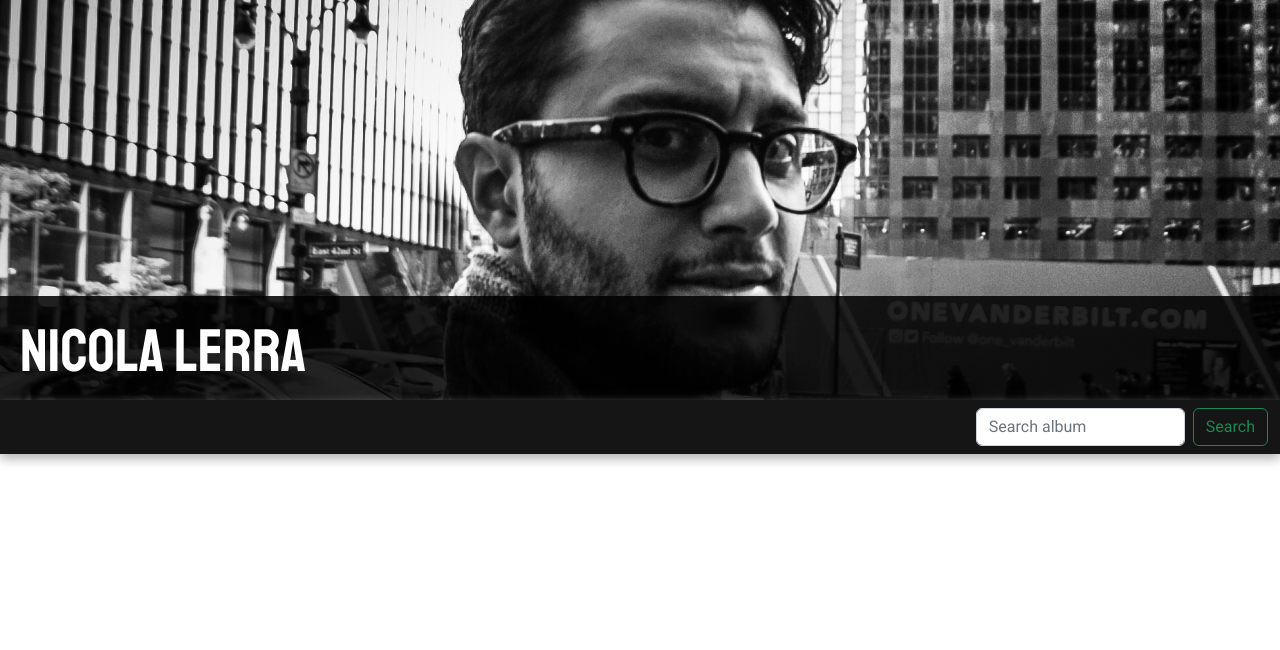
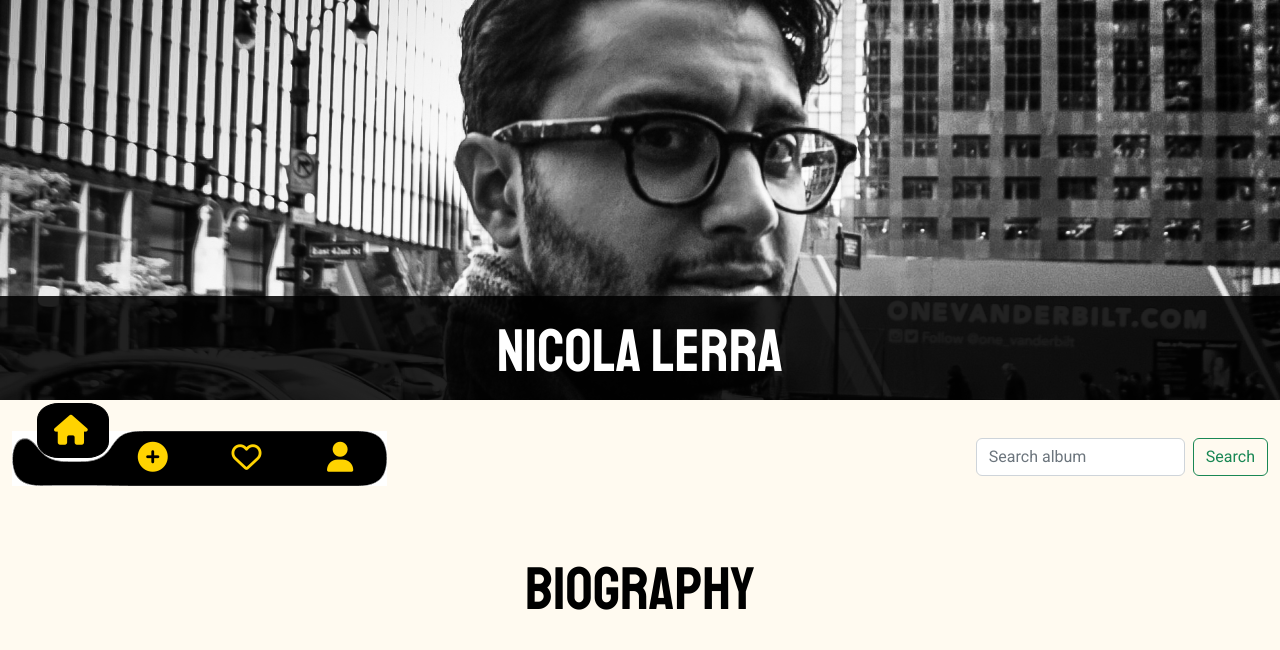
Before and after one commit to N1XIL9/U2-W7-D5.Progetto_Settimanale, a website: page index.html in a window 1280 px wide. Drawn offline with nearby package versions, Linux system fonts and the light colour scheme; no server answers.

Commit message:
da completare

```diff
--- a/assets/css/style.css
+++ b/assets/css/style.css
@@ -1,6 +1,6 @@
 body {
     font-family: 'Roboto', sans-serif;
-    /* background-color: black; */
+    background-color: floralwhite;
 
 }
 
@@ -25,6 +25,7 @@ h1 {
     font-size: 60px;
     color: white;
     padding: 20px;
+    text-align: center;
 }
 
 .pbunner {
@@ -41,14 +42,117 @@ h1 {
 }
 
 .navbar {
-    box-shadow: 0px 5px 10px 0px rgb(181, 181, 181);
-    background-color: #151515;
-
+    margin-top: 20px;
 }
 
 .logo {
     width: 10rem;
     height: 4rem;
+}
+
+/* FLOATING BAR  */
+
+.tabs {
+    color: floralwhite;
+    width: 375px;
+    height: 58px;
+    display: flex;
+    justify-content: center;
+    align-items: flex-end;
+    position: relative;
+}
+
+.liquid {
+    position: absolute;
+    filter: contrast(25);
+    width: 100%;
+    background: #fff;
+    overflow: hidden;
+}
+
+.liquid-tab {
+    width: 100%;
+    height: 55px;
+    background: #000000;
+    display: flex;
+    justify-content: center;
+    filter: blur(13px);
+}
+
+.inp {
+    display: none;
+}
+
+label {
+    cursor: pointer;
+    z-index: 2;
+    width: 36%;
+    height: 58px;
+    display: flex;
+    position: relative;
+    justify-content: center;
+    align-items: center;
+}
+
+label i {
+    color: #ffd300;
+    position: absolute;
+    font-size: 30px;
+    z-index: 4;
+    transition: 0.25s 0.12s cubic-bezier(0.18, -0.1, 0.8, 1.6);
+}
+
+.active {
+    position: absolute;
+    left: 25px;
+    width: 75px;
+    height: 30px;
+    background: #fff;
+    transition: 0.25s cubic-bezier(0.18, -0.1, 0.8, 1.6);
+}
+
+.bubble {
+    border: 1px solid black;
+    position: absolute;
+    width: 72px;
+    height: 55px;
+    background: #000000;
+    top: -25px;
+    left: 25px;
+    margin: auto;
+    z-index: 1;
+    border-radius: 30%;
+    transition: 0.25s cubic-bezier(0.18, -0.1, 0.8, 1.6);
+}
+
+input:checked+label {
+    top: -27px;
+    left: 12px;
+}
+
+#home:checked~.bubble,
+#home:checked~div div .active {
+    left: 25px;
+}
+
+#search:checked~.bubble,
+#search:checked~div div .active {
+    left: 24.5%;
+}
+
+#add:checked~.bubble,
+#add:checked~div div .active {
+    left: 30.5%;
+}
+
+#heart:checked~.bubble,
+#heart:checked~div div .active {
+    left: 56.5%;
+}
+
+#user:checked~.bubble,
+#user:checked~div div .active {
+    left: 80.5%;
 }
 
 /* SECTION ARTIST  */
@@ -130,24 +234,39 @@ audio {
     font-weight: bold;
 }
 
-.card {
+.card .imgCover:hover {
     border-radius: 20px;
     margin: 10px;
+    transform: perspective(800px) rotateY(0deg);
+    opacity: 1;
 }
 
-.card:hover {
-    box-shadow: 1px 1px 5px 1px black;
+.card {
+    background-color: floralwhite;
+    border: none;
+    margin: 15px;
 }
+
+
 
 .imgCover {
     border-radius: 20px 20px 0px 0px;
+    object-fit: cover;
+
+    -webkit-box-reflect: below 2px linear-gradient(transparent, transparent, #0004);
+
+    transform-origin: center;
+    transform: perspective(800px) rotateY(25deg);
+    transition: 0.5s;
 }
 
 .card-body {
+    margin: 10px;
     display: flex;
     flex-direction: column;
     justify-content: space-around;
     align-items: center;
+    border: none;
 }
 
 audio::-webkit-media-controls-play-button,
@@ -155,3 +274,9 @@ audio::-webkit-media-controls-panel {
     background-color: "#000";
     color: #000;
 }
+
+/* SECTION BIO  */
+
+.biohuno {
+    color: black;
+}
--- a/assets/js/script.js
+++ b/assets/js/script.js
@@ -14,8 +14,8 @@ async function chargeApi() {
 
   for (let index = 0; index < albumTot.length; index++) {
     document.querySelector("#sectionAlbum").innerHTML += `<div class="card" style="width: 15rem;">
-        <img class="imgCover" src= "${albumTot[index].album.cover_medium}" class="card-img-top" alt="img">
-        <div class="card-body">
+    <div class="card-body">
+    <img class="imgCover" src= "${albumTot[index].album.cover_medium}" class="card-img-top" alt="img">
           <h5 class="card-title">${albumTot[index].artist.name}</h5>
           <p class="card-text">${albumTot[index].album.title}</p>
             <audio controls>
@@ -25,11 +25,25 @@ async function chargeApi() {
       </div>`;
   }
 
-  const searchAlbum = (query) => {
-    return Object.keys(albumTot).filter((item) => {
-      return item.album.title.includes(query);
-    });
-  };
+  // const searchAlbum = (query) => {
+  //   return Object.keys(albumTot).filter((item) => {
+  //     return item.album.title.includes(query);
+  //   });
+  // };
+
+  function searchAlbum() {
+    let input = document.querySelector("#searchbar").value;
+    let filter = input.toUpperCase();
+    let cards = document.querySelectorAll("#sectionAlbum");
+    for (i = 0; i < cards.length; i++) {
+      txtValue = [i].textContent || cards[i].innerHTML;
+      if (txtValue.toUpperCase().index0f(filter) > -1) {
+        cards[i].style.display = "";
+      } else {
+        cards[i].style.display = "none";
+      }
+    }
+  }
+  console.log(searchAlbum());
 }
-
 chargeApi();
--- a/index.html
+++ b/index.html
@@ -23,11 +23,36 @@
     </header>
      <nav class="navbar">
         <div class="container-fluid">
-            <div>
-                <a class="navbar-brand"><img  alt=""></a>
-            </div>
+
+
+            <!-- FLOATING TAB -->
+            <div class="tabs">
+                <input class="inp" src="#" type="radio" name="tab" id="home" checked="checked">
+                <label for="home"><i class="fas fa-home"></i></label>
+
+                <input class="inp" type="radio" name="tab" id="add">
+                <label for="add"><i class="fas fa-plus-circle"><a href="#biography"></a></i> </label>
+
+                <input class="inp" type="radio" name="tab" id="heart">
+                <label for="heart"><i class="far fa-heart"></i></label>
+
+                <input class="inp" type="radio" name="tab" id="user">
+                <label for="user"><i class="fas fa-user"></i></label>
+
+                <div class="bubble"></div>
+
+                <div class="liquid">
+                  <div class="liquid-tab">
+                    <span class="active"></span>
+                  </div>
+                </div>
+
+              </div>
+
+
+            <!-- FLOATING TAB CLOSE -->
             <form class="d-flex" role="search">
-                <input class="form-control me-2" type="search" placeholder="Search album" aria-label="Search" onkeyup="searchAlbum()">
+                <input class="form-control me-2" id="searchbar" type="search" placeholder="Search album" aria-label="Search" onkeyup="searchAlbum()">
                 <button class="btn btn-outline-success" type="submit">Search</button>
             </form>
         </div>
@@ -38,6 +63,21 @@
         <div id="sectionAlbum"></div>
 
 
+
+        <!-- SECTION BIO  -->
+
+        <span id="biography"></span>
+
+
+        <section id="bio">
+
+            <h1 class="biohuno">Biography</h1>
+
+
+
+
+        </section>
+
     <script src="./node_modules/bootstrap/dist/js/bootstrap.bundle.min.js"></script>
     <script src="./assets/js/script.js"></script>
 </body>
```
